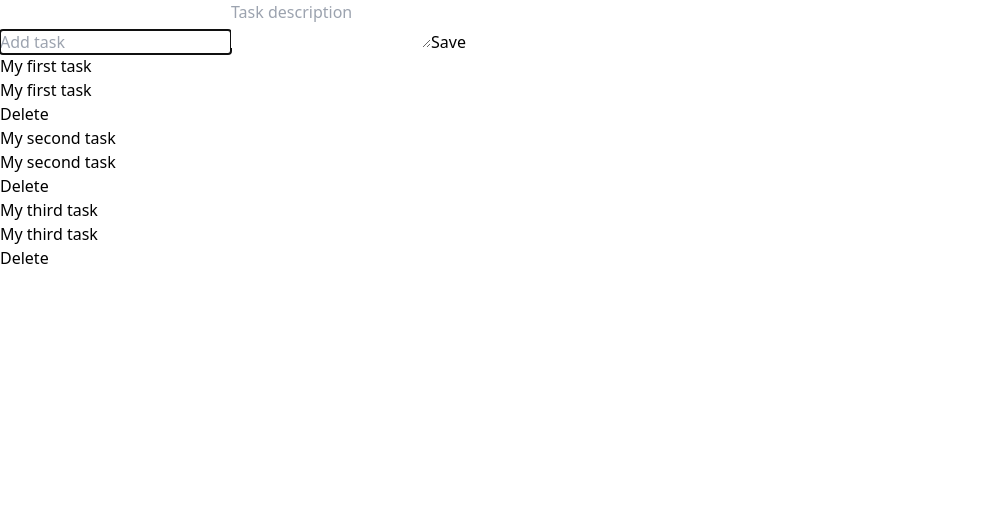
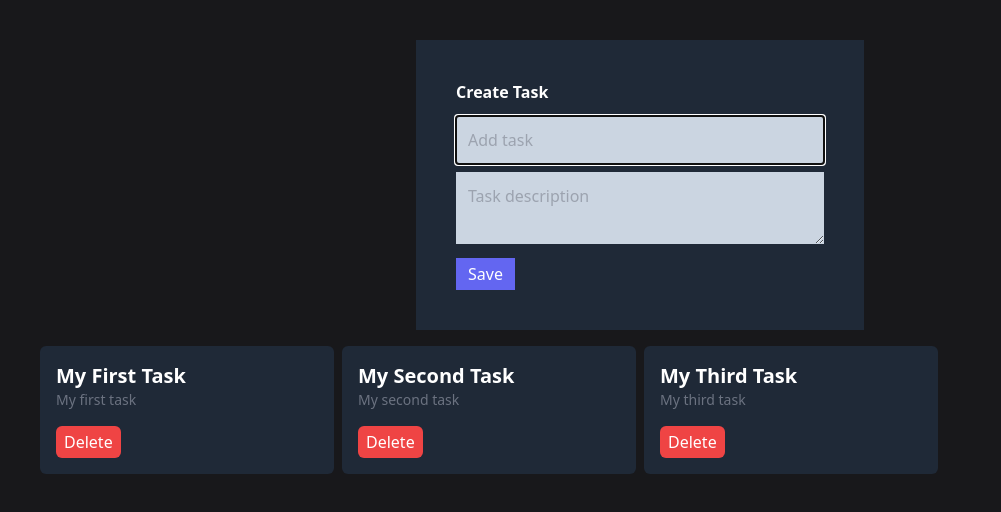
Before and after one commit to BrayanGuerreroXD/react-tasks-app, a React (Vite) app: page / in a window 1280 px wide. Shown: the top 512 px of the page, without its empty margins (0-1001 px from the left). Built offline with nearby package versions, Linux system fonts and the light colour scheme.

Commit message:
Add styles to app with tailwindcss

```diff
--- a/src/App.jsx
+++ b/src/App.jsx
@@ -3,10 +3,12 @@
 
 function App() {
   return (
-    <div>
-      <TaskForm />
-      <TaskList />
-    </div>
+    <main className="bg-zinc-900 h-screen">
+      <div className="container mx-auto p-10">
+        <TaskForm />
+        <TaskList />
+      </div>
+    </main>
   );
 }
 
--- a/src/components/TaskCard.jsx
+++ b/src/components/TaskCard.jsx
@@ -5,10 +5,10 @@
   const { deleteTasks } = useContext(TaskContext);
 
   return (
-    <div>
-      <h1>{task.title}</h1>
-      <p>{task.description}</p>
-      <button onClick={() => deleteTasks(task.id)}>Delete</button>
+    <div className="bg-gray-800 text-white p-4 rounded-md">
+      <h1 className="text-xl font-bold capitalize">{task.title}</h1>
+      <p className="text-gray-500 text-sm">{task.description}</p>
+      <button className="bg-red-500 px-2 py-1 rounded-md mt-4 hover:bg-red-400" onClick={() => deleteTasks(task.id)}>Delete</button>
     </div>
   );
 }
--- a/src/components/TaskForm.jsx
+++ b/src/components/TaskForm.jsx
@@ -17,20 +17,25 @@
   };
 
   return (
-    <form onSubmit={handleSubmit}>
+    <div className="max-w-md mx-auto">
+      <form onSubmit={handleSubmit} className="bg-gray-800 p-10 mb-4">
+      <h1 className="text-2x1 font-bold text-white mb-3">Create Task</h1>
         <input
           placeholder="Add task"
           onChange={(e) => setTitle(e.target.value)}
           value={title}
+          className="bg-slate-300 p-3 w-full mb-2"
           autoFocus
         />
         <textarea
           placeholder="Task description"
           onChange={(e) => setDescription(e.target.value)}
+          className="bg-slate-300 p-3 w-full mb-2"
           value={description}
         />
-      <button>Save</button>
+        <button className="bg-indigo-500 px-3 py-1 text-white">Save</button>
       </form>
+    </div>
   );
 }
 
--- a/src/components/TaskLists.jsx
+++ b/src/components/TaskLists.jsx
@@ -6,11 +6,11 @@
   const { tasks } = useContext(TaskContext);
 
   if (tasks.length === 0) {
-    return <h1>Empty</h1>;
+    return <h1 className="text-white text-4xl font-bold text-center">Empty</h1>;
   }
 
   return (
-    <div>
+    <div className="grid grid-cols-4 gap-2">
       {tasks.map((task) => (
         <TaskCard key={task.id} task={task} />
       ))}
```
Lines whose indentation alone changed are shown as unchanged.
